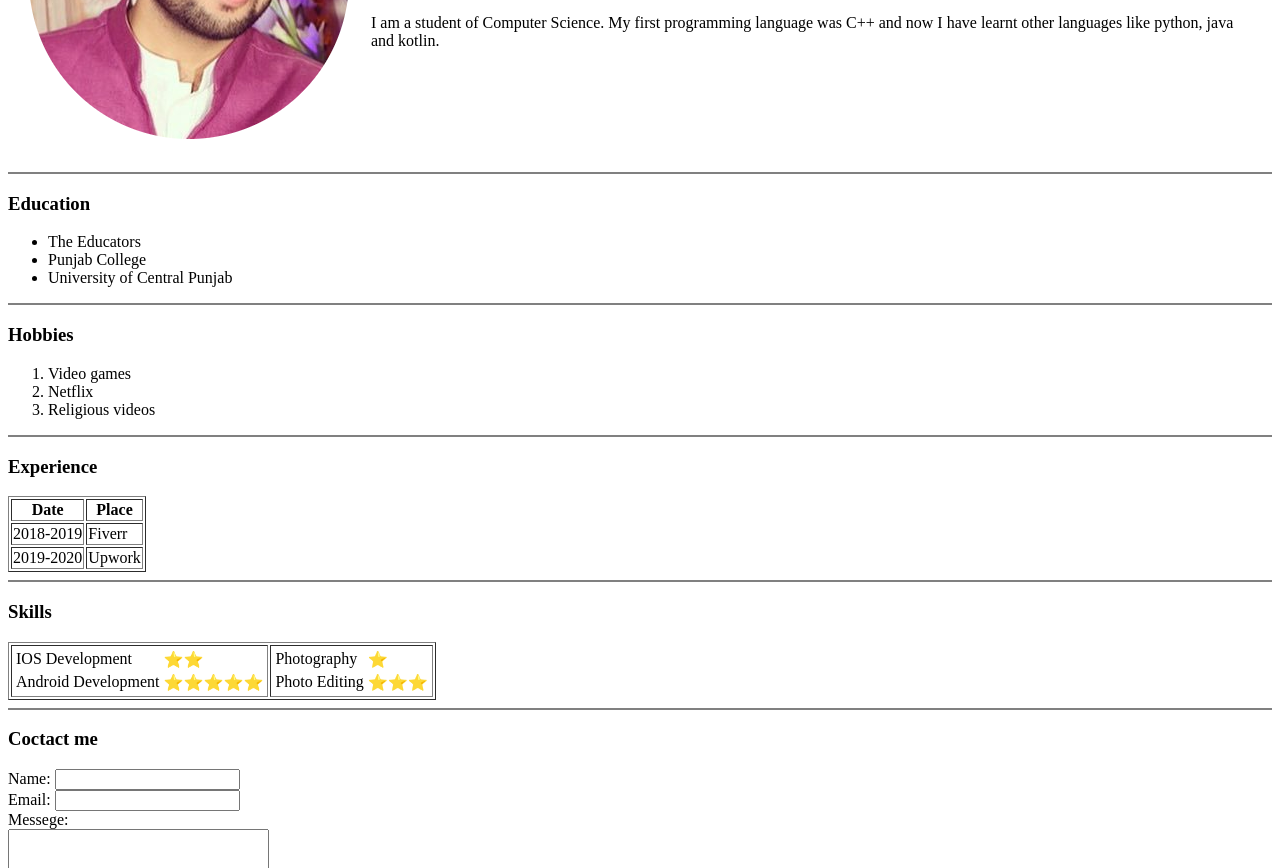
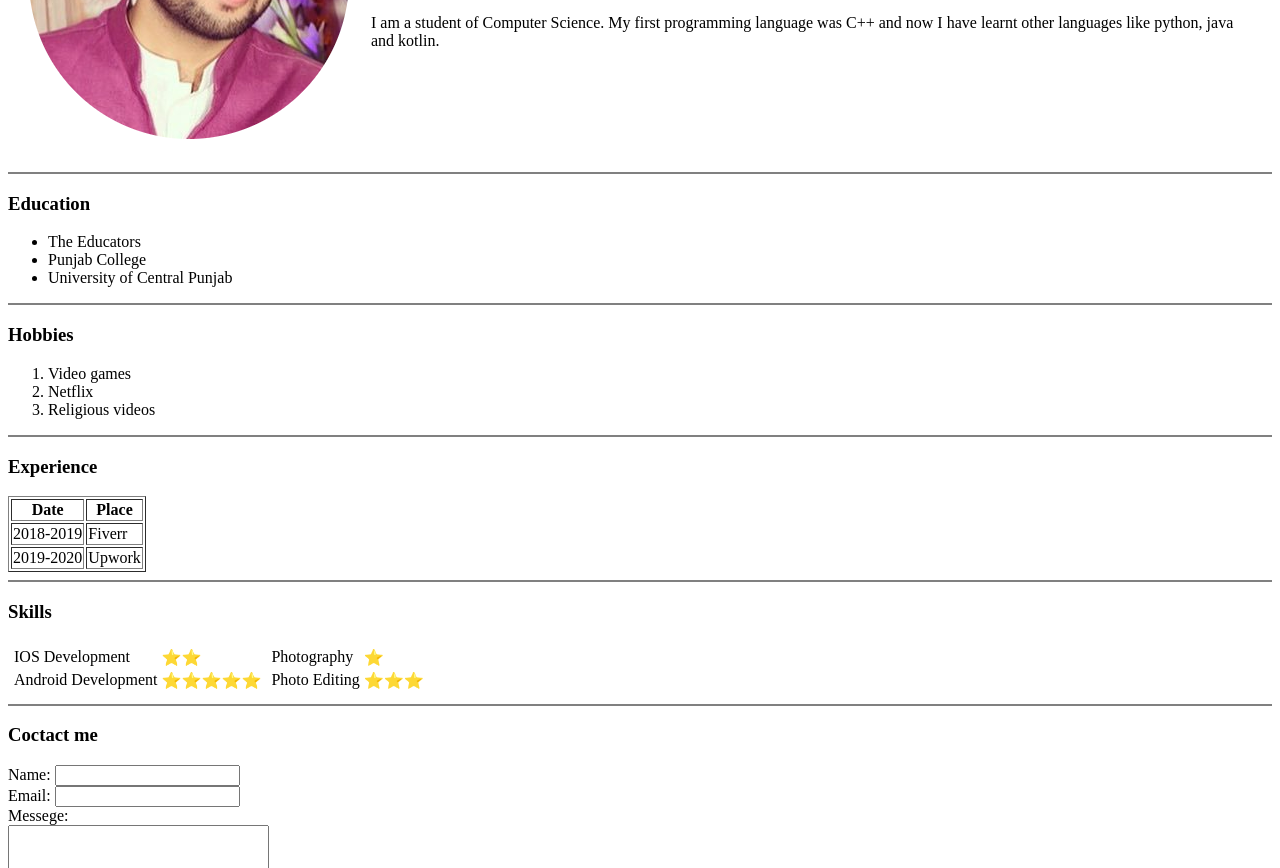
Before and after one commit to usamaharry/cv, a plain HTML site: page index.html in a window 1280 px wide. Shown: the part 210-1078 px from the top of the page. Drawn offline with Linux system fonts and the light colour scheme.

Commit message:
added styling

```diff
--- a/index.html
+++ b/index.html
@@ -4,6 +4,9 @@
 <head>
     <meta charset="utf-8">
     <title>Usama's personal site</title>
+    <link rel="stylesheet" href="css/style.css">
+
+
 </head>
 
 <body>
@@ -77,7 +80,7 @@
 
     <h3>Skills</h3>
 
-    <table border="1">
+    <table>
         <tr>
             <td>
                 <table>
```
